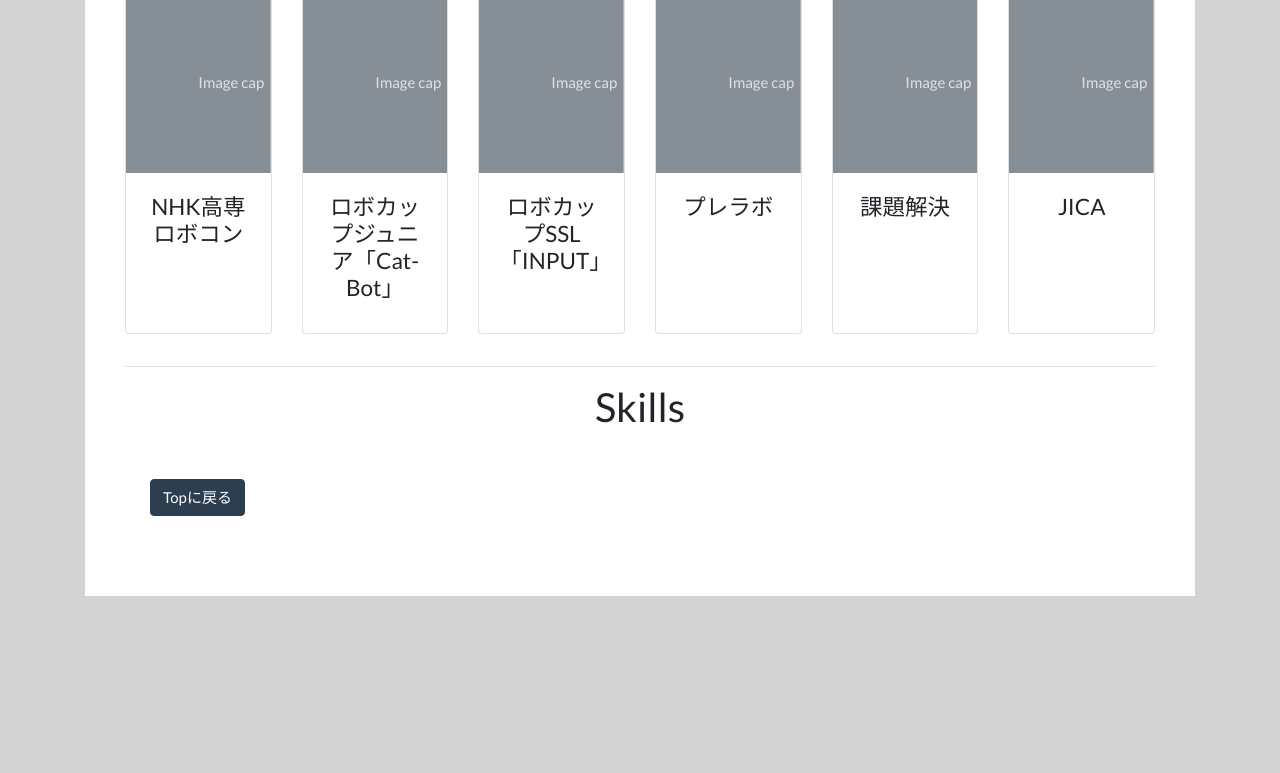
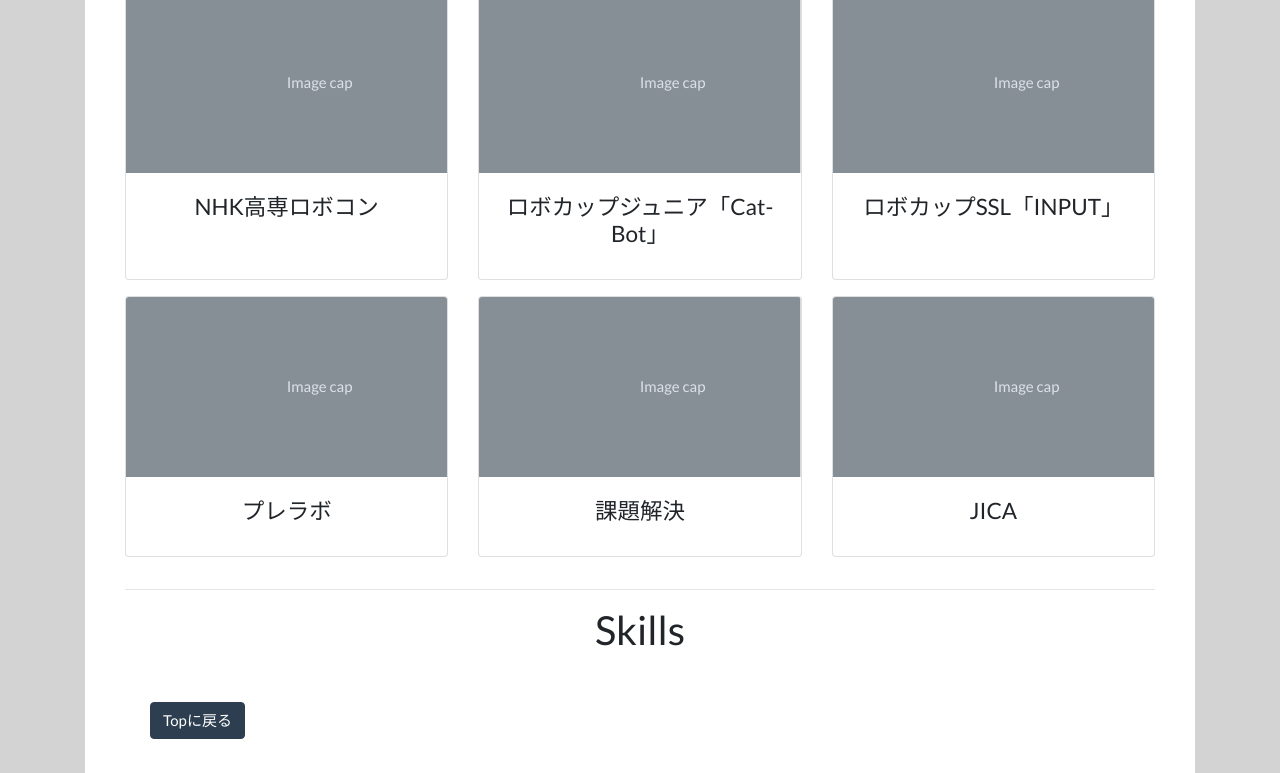
Before and after one commit to numberKey/numberKey.github.io, a plain HTML site: page index.html in a window 1280 px wide. Shown: the part 531-1304 px from the top of the page. Before the commit the page ends 1127 px from the top, so only its background shows below. Drawn offline with nearby package versions, Linux system fonts and the light colour scheme.

Commit message:
Card 上手い感じに表示できるようになった

```diff
--- a/index.html
+++ b/index.html
@@ -49,8 +49,9 @@
             <hr>
 
             <h2 id="works" class="text-center">Works</h2>
-            <div class="card-deck">
-                <div class="card mb-3" style="width: 18rem">
+            <div class="row">
+                <div class="col-lg-4 col-sm-6 pb-3">
+                    <div class="card h-100">
                         <svg class="bd-placeholder-img card-img-top" width="100%" height="180" xmlns="http://www.w3.org/2000/svg" preserveAspectRatio="xMidYMid slice" focusable="false" role="img" aria-label="Placeholder: Image cap"><title>Placeholder</title><rect fill="#868e96" width="100%" height="100%"/><text fill="#dee2e6" dy=".3em" x="50%" y="50%">Image cap</text></svg>
                         <div class="card-body">
                             <h4 class="card-title text-center">NHK高専ロボコン</h4>
@@ -59,7 +60,9 @@
                             </p>
                         </div>
                     </div>
-                <div class="card mb-3" style="width: 18rem">
+                </div>
+                <div class="col-lg-4 col-sm-6 pb-3">
+                    <div class="card h-100">
                         <svg class="bd-placeholder-img card-img-top" width="100%" height="180" xmlns="http://www.w3.org/2000/svg" preserveAspectRatio="xMidYMid slice" focusable="false" role="img" aria-label="Placeholder: Image cap"><title>Placeholder</title><rect fill="#868e96" width="100%" height="100%"/><text fill="#dee2e6" dy=".3em" x="50%" y="50%">Image cap</text></svg>
                         <div class="card-body">
                             <h4 class="card-title text-center">ロボカップジュニア「Cat-Bot」</h4>
@@ -68,7 +71,9 @@
                             </p>
                         </div>
                     </div>
-                <div class="card mb-3" style="width: 18rem">
+                </div>
+                <div class="col-lg-4 col-sm-6 pb-3">
+                    <div class="card h-100">
                         <svg class="bd-placeholder-img card-img-top" width="100%" height="180" xmlns="http://www.w3.org/2000/svg" preserveAspectRatio="xMidYMid slice" focusable="false" role="img" aria-label="Placeholder: Image cap"><title>Placeholder</title><rect fill="#868e96" width="100%" height="100%"/><text fill="#dee2e6" dy=".3em" x="50%" y="50%">Image cap</text></svg>
                         <div class="card-body">
                             <h4 class="card-title text-center">ロボカップSSL「INPUT」</h4>
@@ -77,7 +82,9 @@
                             </p>
                         </div>
                     </div>
-                <div class="card mb-3" style="width: 18rem">
+                </div>
+                <div class="col-lg-4 col-sm-6 pb-3">
+                    <div class="card h-100">
                         <svg class="bd-placeholder-img card-img-top" width="100%" height="180" xmlns="http://www.w3.org/2000/svg" preserveAspectRatio="xMidYMid slice" focusable="false" role="img" aria-label="Placeholder: Image cap"><title>Placeholder</title><rect fill="#868e96" width="100%" height="100%"/><text fill="#dee2e6" dy=".3em" x="50%" y="50%">Image cap</text></svg>
                         <div class="card-body">
                             <h4 class="card-title text-center">プレラボ</h4>
@@ -86,7 +93,9 @@
                             </p>
                         </div>
                     </div>
-                <div class="card mb-3" style="width: 18rem">
+                </div>
+                <div class="col-lg-4 col-sm-6 pb-3">
+                    <div class="card h-100">
                         <svg class="bd-placeholder-img card-img-top" width="100%" height="180" xmlns="http://www.w3.org/2000/svg" preserveAspectRatio="xMidYMid slice" focusable="false" role="img" aria-label="Placeholder: Image cap"><title>Placeholder</title><rect fill="#868e96" width="100%" height="100%"/><text fill="#dee2e6" dy=".3em" x="50%" y="50%">Image cap</text></svg>
                         <div class="card-body">
                             <h4 class="card-title text-center">課題解決</h4>
@@ -95,13 +104,16 @@
                             </p>
                         </div>
                     </div>
-                <div class="card mb-3" style="width: 18rem">
+                </div>
+                <div class="col-lg-4 col-sm-6 pb-3">
+                    <div class="card h-100">
                         <svg class="bd-placeholder-img card-img-top" width="100%" height="180" xmlns="http://www.w3.org/2000/svg" preserveAspectRatio="xMidYMid slice" focusable="false" role="img" aria-label="Placeholder: Image cap"><title>Placeholder</title><rect fill="#868e96" width="100%" height="100%"/><text fill="#dee2e6" dy=".3em" x="50%" y="50%">Image cap</text></svg>
                         <div class="card-body">
                             <h4 class="card-title text-center">JICA</h4>
                             <p class="card-text">
 
                             </p>
+                        </div>
                     </div>
                 </div>
             </div>
```
Lines whose indentation alone changed are shown as unchanged.
